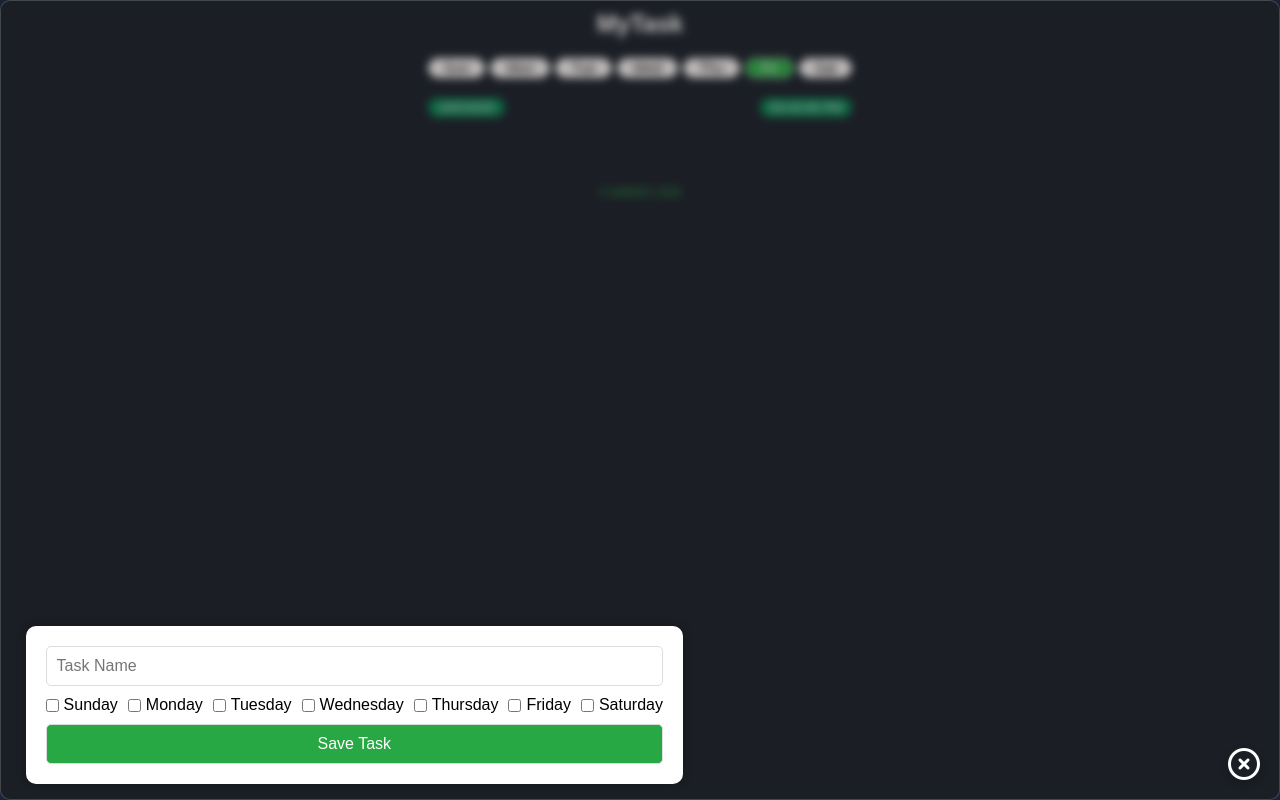
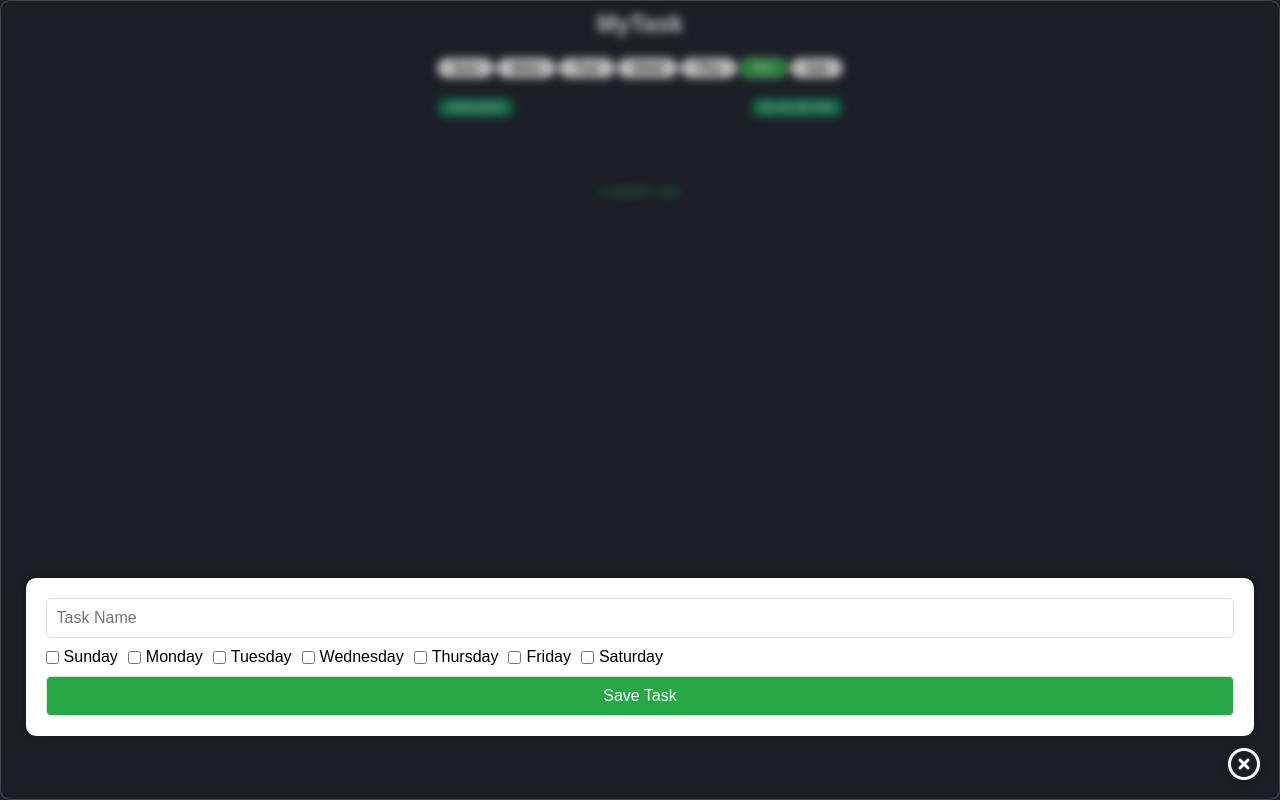
Before and after one commit to samrat9x/TaskTracker, a plain HTML site: page index.html in a window 1280 px wide. Both pictures are taken after a click on the button 1244 px from the left and 764 px from the top of the page. Drawn offline with nearby package versions, Linux system fonts and the light colour scheme.

Commit message:
fix: update cache version to v12 and adjust styles for better layout

```diff
--- a/service-worker.js
+++ b/service-worker.js
@@ -1,4 +1,4 @@
-const cacheName = "complement-cache-v11"; // Updated cache version
+const cacheName = "complement-cache-v12"; // Updated cache version
 const assetsToCache = [
   "index.html",
   "style.css",
--- a/style.css
+++ b/style.css
@@ -26,7 +26,7 @@ h1 {
 .tabs {
   display: flex;
   justify-content: center;
-  gap: 5px;
+  gap: 2px;
   margin-bottom: 20px;
 }
 .tab-button {
@@ -88,7 +88,7 @@ h1 {
 }
 #addTaskPopup {
   position: fixed;
-  bottom: 2%;
+  bottom: 8%;
   left: 2%;
   /* transform: translate(-50%, -50%); */
   background-color: white;
@@ -99,6 +99,7 @@ h1 {
   flex-direction: column;
   gap: 10px;
   z-index: 3;
+  width: 96%;
 }
 #addTaskPopup input,
 #addTaskPopup button {
--- a/task.js
+++ b/task.js
@@ -89,7 +89,6 @@ function toggleCompletion(index) {
 //--------------------------------------------------------------------------------
 let indexPreserve = 0; // Variable to preserve the index of the task being edited
 function editTask(index) {
-  shadowPopup.style.display = "block"; // Show the shadow popup
   editPopup.style.display = "flex"; // Show the edit popup
   editTaskNameInput.value = tasks[activeTab][index].name; // Set the input field to the current task name
   indexPreserve = index; // Preserve the index of the task being edited
```
